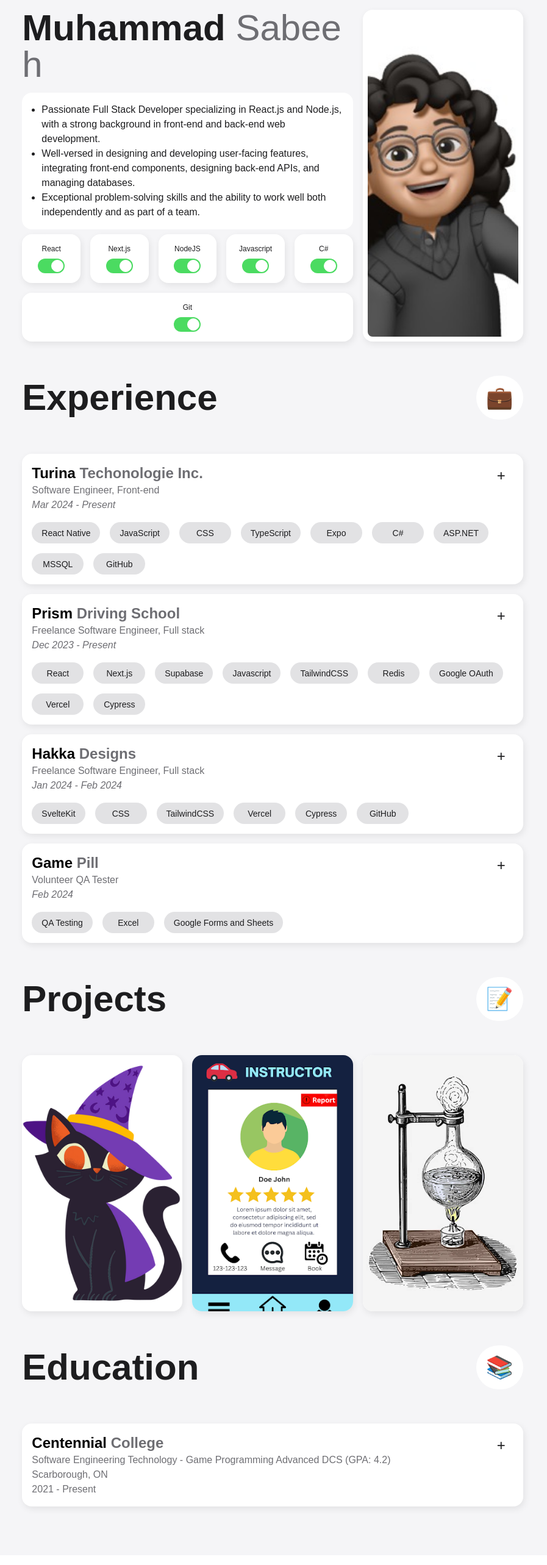
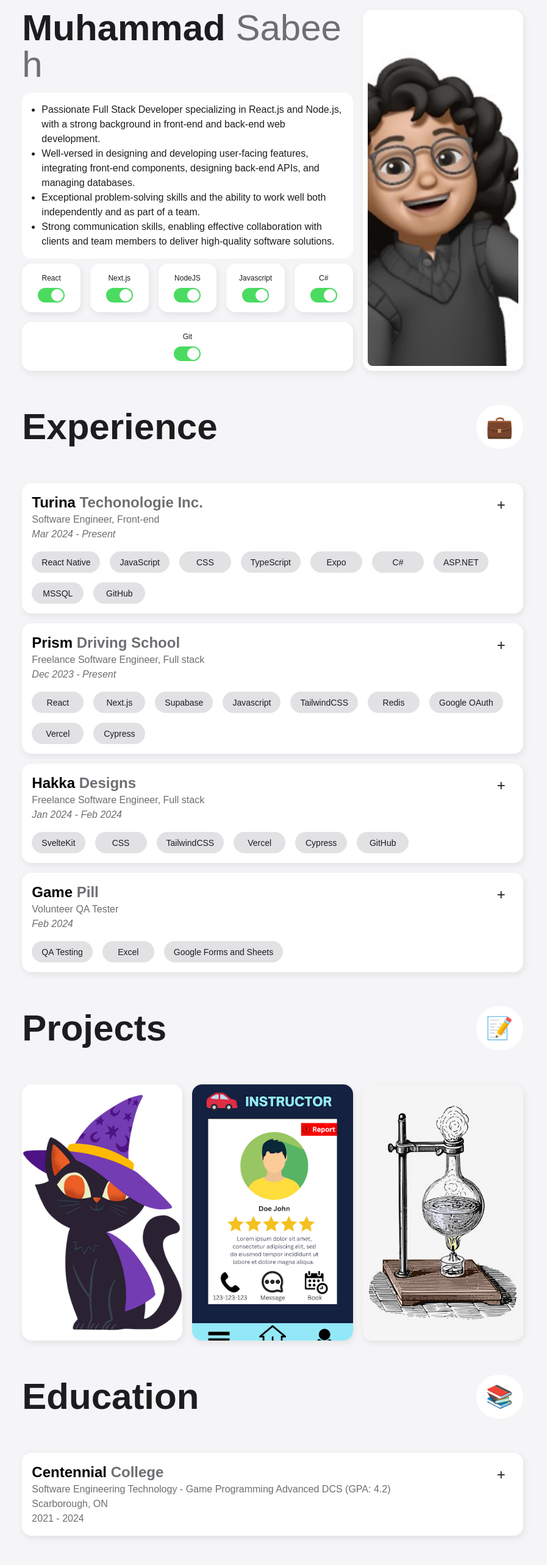
Before and after one commit to msabeeh01/My_Portfolio, a Next.js app: page / in a window 1280 px wide. Shown: the top 2566 px of the page at 61% size, without its empty margins (193-1090 px from the left). Built offline with nearby package versions, Linux system fonts and the light colour scheme; a web font is replaced by a local one.

Commit message:
updated css on overlays, added links, added more information in top section

```diff
--- a/components/EducationSet/EducationSetCombine.tsx
+++ b/components/EducationSet/EducationSetCombine.tsx
@@ -1,30 +1,32 @@
-import EducationBento from "./EducationBento"
+import EducationBento from "./EducationBento";
 
 const EducationSetCombine = () => {
-    return(
+  return (
     <div className="">
       <div className="flex flex-col md:flex-row md:justify-between break-all my-14 items-center">
         <div className="text-6xl font-bold">Education</div>
         <div className="text-4xl rounded-full bg-white p-4">📚</div>
       </div>
 
-            <EducationBento coursework={[
+      <EducationBento
+        coursework={[
           "Data Structures and Algorithms",
           "Emerging Technologies",
           "Web Application Development",
           "Testing and QA",
           "Database Concepts",
           "Client-Side Web Development",
-                "Mobile Apps Development" ]}
-
+          "Mobile Apps Development",
+        ]}
         school={"Centennial College"}
         location={"Scarborough, ON"}
-                date={"2021 - Present"}
-                degree={"Software Engineering Technology - Game Programming Advanced DCS (GPA: 4.2)"}
+        date={"2021 - 2024"}
+        degree={
+          "Software Engineering Technology - Game Programming Advanced DCS (GPA: 4.2)"
+        }
       />
     </div>
-    )
+  );
+};
 
-}
-
-export default EducationSetCombine
+export default EducationSetCombine;
--- a/components/FirstSet/AboutMe.tsx
+++ b/components/FirstSet/AboutMe.tsx
@@ -1,5 +1,4 @@
 const AboutMe = () => {
-
   return (
     <div className="flex w-full h-full flex-col" data-aos="fade-right">
       <p className="text-6xl font-bold break-words">
@@ -10,15 +9,28 @@ const AboutMe = () => {
       </p>
       <div className="bg-white rounded-2xl p-4 mt-4 h-full">
         <ul className="break-words h-full list-disc ml-4">
-                    <li>Passionate Full Stack Developer specializing in React.js and Node.js, with a strong background in front-end and back-end web
-                        development.</li>
-                    <li>Well-versed in designing and developing user-facing features, integrating front-end components, designing back-end APIs, and
-                        managing databases.</li>
-                    <li>Exceptional problem-solving skills and the ability to work well both independently and as part of a team.</li>
+          <li>
+            Passionate Full Stack Developer specializing in React.js and
+            Node.js, with a strong background in front-end and back-end web
+            development.
+          </li>
+          <li>
+            Well-versed in designing and developing user-facing features,
+            integrating front-end components, designing back-end APIs, and
+            managing databases.
+          </li>
+          <li>
+            Exceptional problem-solving skills and the ability to work well both
+            independently and as part of a team.
+          </li>
+          <li>
+            Strong communication skills, enabling effective collaboration with
+            clients and team members to deliver high-quality software solutions.
+          </li>
         </ul>
       </div>
     </div>
-    )
-}
+  );
+};
 
-export default AboutMe
+export default AboutMe;
--- a/components/ProjectSet/OverlayStuff/ProjectOverlay.tsx
+++ b/components/ProjectSet/OverlayStuff/ProjectOverlay.tsx
@@ -1,8 +1,6 @@
-import { FaGithub, FaLifeRing, FaGlobe } from "react-icons/fa";
-import { disableBodyScroll, enableBodyScroll } from "body-scroll-lock";
+import { FaGithub, FaGlobe } from "react-icons/fa";
 
 import PillCard from "@/components/ExperienceSet/PillCardStuff/PillCard";
-import { useEffect, useRef } from "react";
 
 interface ProjectOverlayProps {
   name: string;
@@ -23,12 +21,12 @@ const ProjectOverlay: React.FC<ProjectOverlayProps> = ({
   github,
   onClose,
 }) => {
-
   return (
     <div className="fixed top-0 left-0 right-0 bottom-0 overflow-scroll justify-center items-center z-50 bg-black bg-opacity-50">
-      <div className="flex md:h-full md:place-items-center" >
+      <div className="flex md:h-full md:place-items-center">
         <div className="flex flex-col bg-white gap-4 p-10 mx-10 rounded-2xl md:place-items-center">
           <div className="flex flex-col gap-4">
+            {/* Close button */}
             <div className="w-full flex justify-end cursor-pointer">
               <p
                 className="text-2xl hover:bg-[#F5F5F7] transition h-10 w-10 flex justify-center items-center duration-200 rounded-full"
@@ -37,7 +35,7 @@ const ProjectOverlay: React.FC<ProjectOverlayProps> = ({
                 X
               </p>
             </div>
-
+            {/* HEADER */}
             <div className="flex gap-4">
               <p className="text-2xl font-bold">{name}</p>
               <div className="flex gap-2 place-items-center cursor-pointer">
@@ -45,6 +43,7 @@ const ProjectOverlay: React.FC<ProjectOverlayProps> = ({
                   size={30}
                   onClick={() => window.open(github, "_blank")}
                 />
+                {/* If links exists, then only show globe icon */}
                 {link ? (
                   <FaGlobe
                     size={30}
@@ -56,8 +55,8 @@ const ProjectOverlay: React.FC<ProjectOverlayProps> = ({
               </div>
             </div>
 
+            {/* SUBHEADER, Short info section */}
             <p className="text-lg">{body}</p>
-
             <div className="flex flex-row gap-4 flex-wrap">
               {skills.map((skill) => (
                 <PillCard key={skill} skill={skill} />
@@ -65,9 +64,9 @@ const ProjectOverlay: React.FC<ProjectOverlayProps> = ({
             </div>
           </div>
 
-        {/* resume list items */}
+          {/* BODY, list of bullet items*/}
           {bullets && bullets.length > 0 ? (
-          <ul className="list-disc flex flex-col ml-6 gap-4">
+            <ul className="list-disc list-inside flex flex-col min-w-full gap-4">
               {bullets.map((item) => (
                 <li>{item}</li>
               ))}
--- a/components/ProjectSet/ProjectBento.tsx
+++ b/components/ProjectSet/ProjectBento.tsx
@@ -3,13 +3,12 @@
 import Image, { StaticImageData } from "next/image";
 import Aos from "aos";
 import "aos/dist/aos.css";
-import { useEffect, useRef, useState } from "react";
+import { useEffect, useState } from "react";
 
 import project_placeholder from "@/public/images/projects/projectplaceholder.jpg";
 
 import PillCard from "../ExperienceSet/PillCardStuff/PillCard";
 import ProjectOverlay from "./OverlayStuff/ProjectOverlay";
-import { disableBodyScroll, enableBodyScroll } from "body-scroll-lock";
 
 interface ProjectBentoProps {
   name: string;
@@ -34,7 +33,6 @@ const ProjectBento: React.FC<ProjectBentoProps> = ({
 }) => {
   const [open, setOpen] = useState(false);
   const [overlayOpen, setOverlayOpen] = useState(false);
-  const overlayRef = useRef(null);
 
   useEffect(() => {
     Aos.init();
--- a/components/ProjectSet/ProjectSet.tsx
+++ b/components/ProjectSet/ProjectSet.tsx
@@ -63,6 +63,7 @@ const ProjectSet = () => {
             "Firebase",
           ]}
           image={driveroo_bentoimage}
+          github={"https://github.com/msabeeh01/Driveroo"}
           bullets={[
             "Spearheaded the design and development of a ride-sharing platform using JavaScript, React Native, and ExpressJS, with a backend built on NodeJS.",
             "Created a custom authentication flow from scratch using React Context, Expo Secure Store, and JWT, providing a secure and seamless login experience for users.",
--- a/package.json
+++ b/package.json
@@ -20,6 +20,7 @@
     "react-icons": "^5.0.1"
   },
   "devDependencies": {
+    "@types/aos": "^3.0.7",
     "@types/node": "20.14.10",
     "@types/react": "18.3.3",
     "autoprefixer": "^10.0.1",
```
Also changed, not shown: 1 other file (tests, documents, lock files or other folders). Lines whose indentation alone changed are shown as unchanged.
